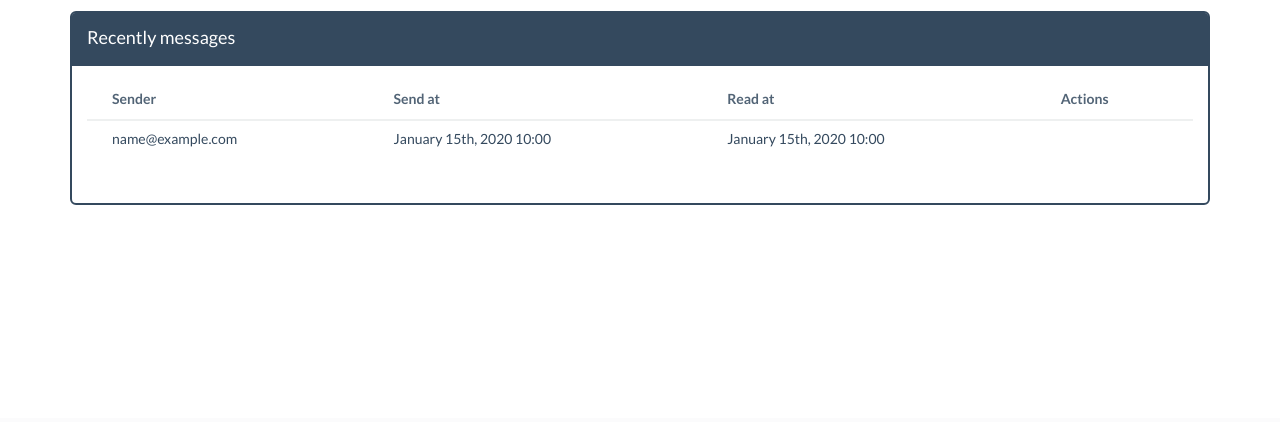
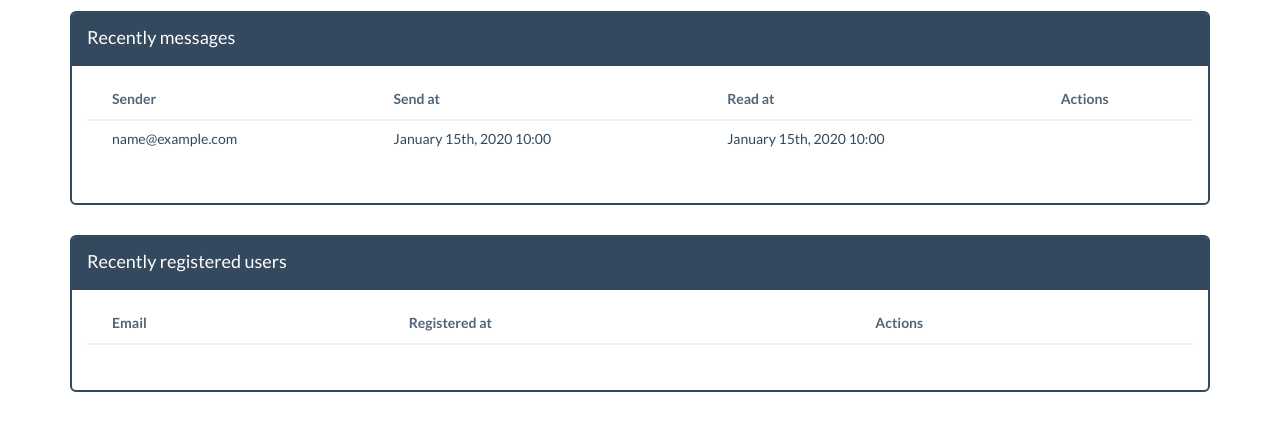
Before and after one commit to tucq88/coderschool-week2, a Rails app: page / in a window 1280 px wide. Shown: the part 382-804 px from the top of the page. Before the commit the page ends 587 px from the top, so only its background shows below. Run offline with Rails 7, Linux system fonts and the light colour scheme; a user stored in the database is signed in; tables that the repository leaves empty hold one stand-in row (values such as "Sample post"); lists and menus that the app fills with data are empty; style sheets or scripts are compiled from the project's sources; parts of the project's set-up code (start-up, migrations or seed data) failed here and were passed over; some libraries are stand-ins or nearby versions.

Commit message:
Update root page with recently register users

```diff
--- a/app/controllers/home_controller.rb
+++ b/app/controllers/home_controller.rb
@@ -4,6 +4,7 @@
     if current_user
 
       @messages = current_user.recent_messages
+      @new_users = current_user.recent_non_friends
 
       render 'auth'
     else
--- a/app/models/user.rb
+++ b/app/models/user.rb
@@ -23,5 +23,13 @@
     Friendship.where(user_id: id, friend_id: self.id).first
   end
 
+  def non_friends
+    User.where.not(id: friend_ids).where.not(id: self.id)
+  end
+
+  def recent_non_friends(n = 10)
+    User.where.not(id: friend_ids).where.not(id: self.id).order(created_at: :desc).limit(n)
+  end
+
 
 end
--- a/app/views/home/auth.html.erb
+++ b/app/views/home/auth.html.erb
@@ -16,7 +16,7 @@
   <%= link_to 'Sent Messages', messages_sent_path, class: "btn btn-warning" %>
 </p>
 
-<!-- Incoming messages -->
+<!-- Recently messages -->
 <div class="panel panel-primary">
   <div class="panel-heading">Recently messages</div>
   <div class="panel-body">
@@ -46,3 +46,32 @@
     </table>
   </div>
 </div>
+
+<!-- Recently users -->
+<div class="panel panel-primary">
+  <div class="panel-heading">Recently registered users</div>
+  <div class="panel-body">
+    <table class="table table-hover">
+      <thead>
+        <tr>
+          <th>Email</th>
+          <th>Registered at</th>
+          <th>Actions</th>
+        </tr>
+      </thead>
+      <tbody>
+        <% @new_users.each do |user| %>
+          <tr>
+            <td><%= user.email %></td>
+            <td><%= user.created_at.to_formatted_s(:long_ordinal) %></td>
+            <td>
+              <%= link_to "Add Friend", friendships_path(:friend_id => user),
+                method: "post",
+                class: "btn btn-info btn-sm" %>
+            </td>
+          </tr>
+        <% end %>
+      </tbody>
+    </table>
+  </div>
+</div>
```
Also changed, not shown: README.md.
